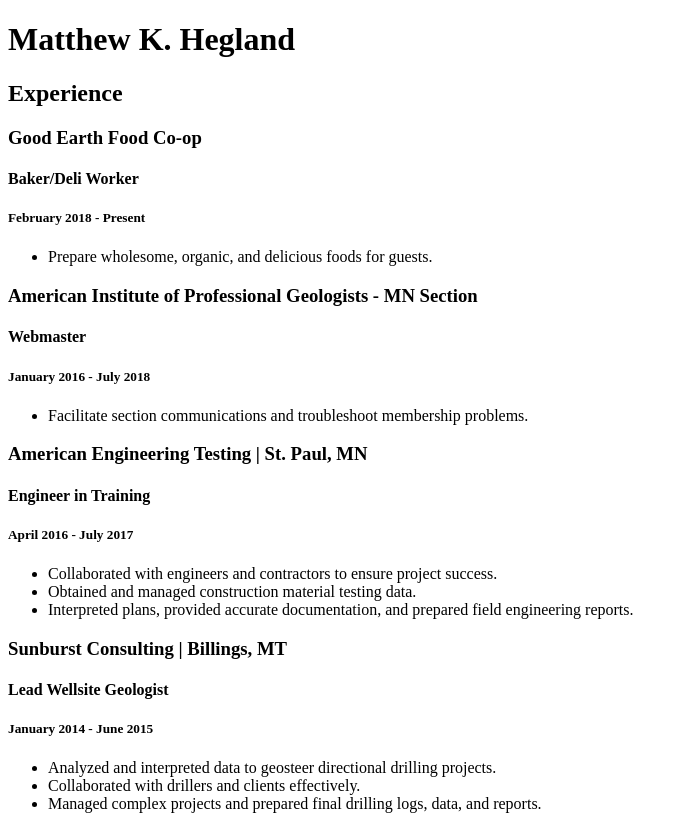
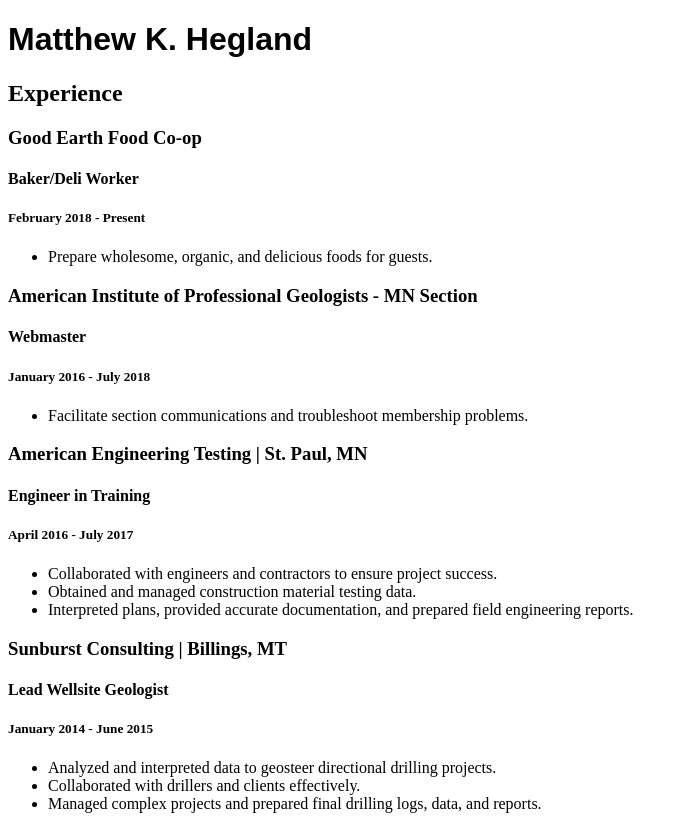
Before and after one commit to heglanmk/heglanmk.github.io, a plain HTML site: page index.html in a window 1280 px wide. Shown: the top 816 px of the page, without its empty margins (0-684 px from the left). Drawn offline with Linux system fonts and the light colour scheme.

Commit message:
changing h1 font

```diff
--- a/style.css
+++ b/style.css
@@ -1,3 +1,3 @@
 h1 {
-  font-family: merriweather;
+  font-family: merriweather, sans-serif;
 }
```
